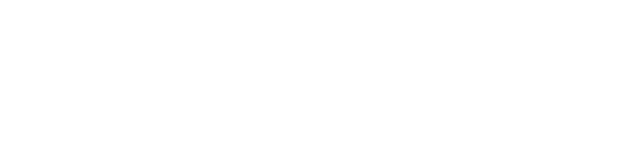
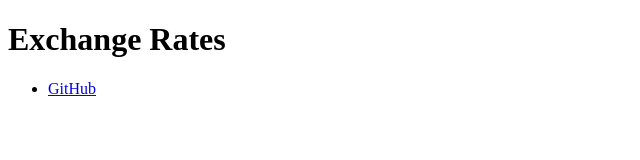
Before and after one commit to leonelmosqueda/exchange-rates, a plain HTML site: page index.html in a window 1280 px wide. Shown: the whole page, without its empty margins (0-640 px from the left). Drawn offline with Linux system fonts and the light colour scheme.

Commit message:
Create main structure of header

```diff
--- a/index.html
+++ b/index.html
@@ -9,6 +9,17 @@
     <link href="https://fonts.googleapis.com/css2?family=Roboto:wght@400;700;900&display=swap" rel="stylesheet">
 </head>
 <body>
-
+    <header class="header">
+        <div class="left">
+            <h1 class="title">Exchange Rates</h1>
+        </div>
+        <div class="right">
+            <ul class="link">
+                <li><a href="https://github.com/leonelmosqueda">GitHub</a></li>
+            </ul>
+        </div>
+    </header>
+    <main class="main"></main>
+    <footer class="footer"></footer>
 </body>
 </html>
```
